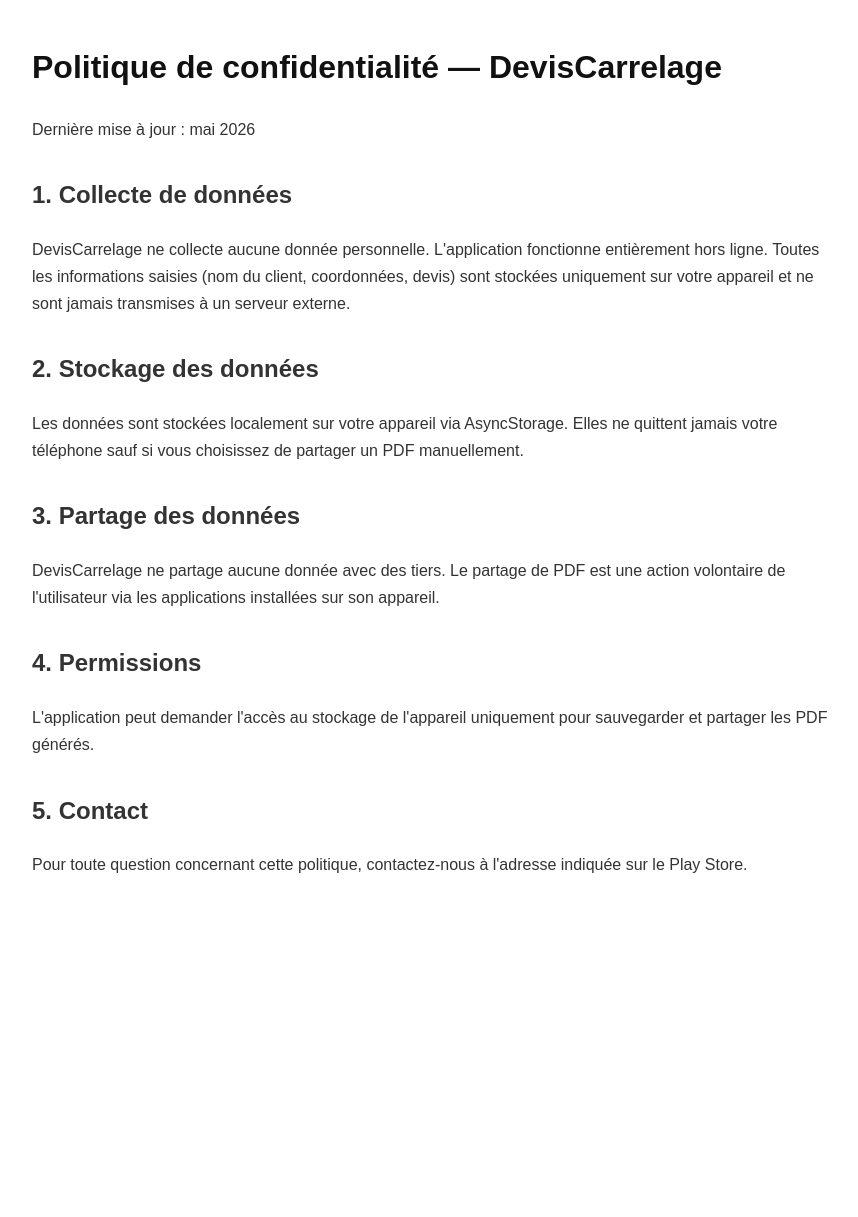
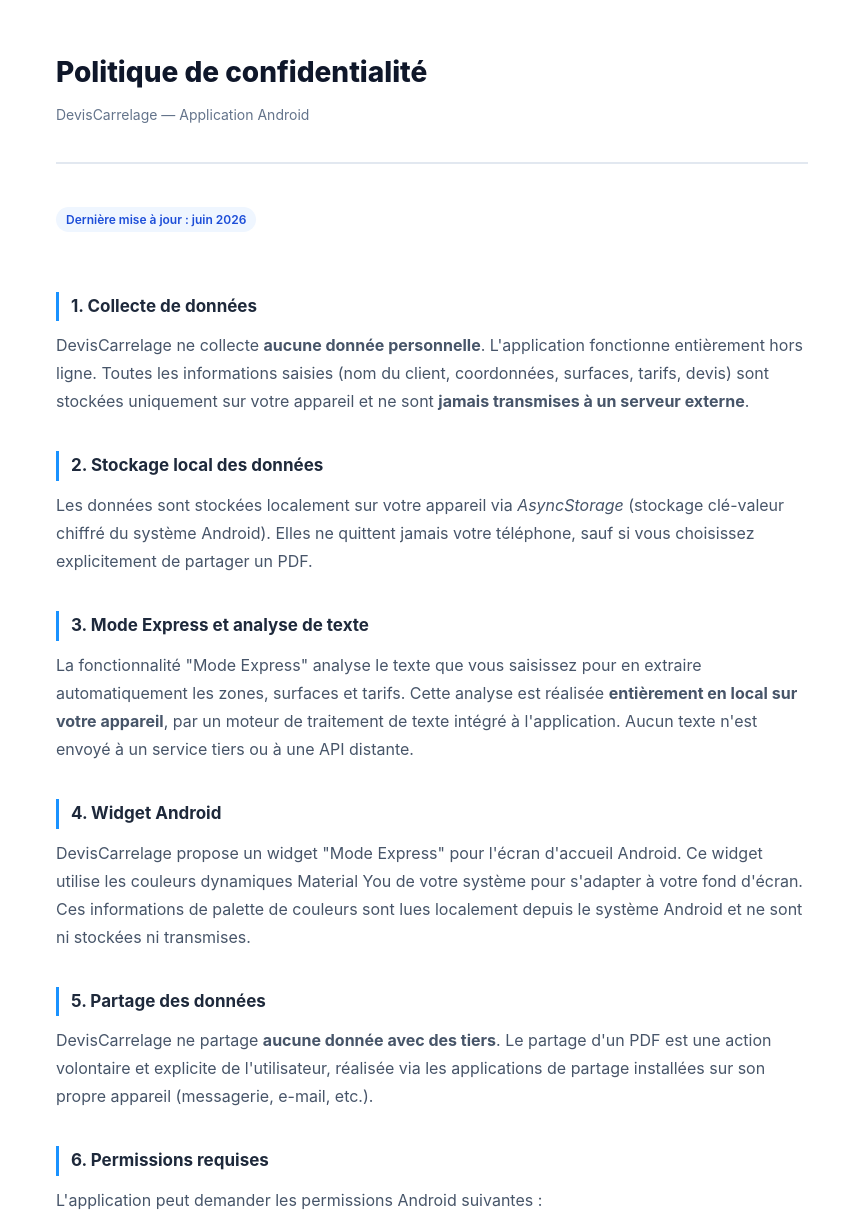
Before and after one commit to Draymondo/deviscarrelage-privacy, a plain HTML site: page index.html in a window 1280 px wide. Shown: the top 1217 px of the page, without its empty margins (208-1066 px from the left). Before the commit the page ends 918 px from the top, so only its background shows below. Drawn offline with Linux system fonts and the light colour scheme.

Commit message:
Update index.html

```diff
--- a/index.html
+++ b/index.html
@@ -5,28 +5,134 @@
   <meta name="viewport" content="width=device-width, initial-scale=1.0">
   <title>Politique de confidentialité — DevisCarrelage</title>
   <style>
-    body { font-family: Arial, sans-serif; max-width: 800px; margin: 40px auto; padding: 0 20px; color: #333; line-height: 1.7; }
-    h1 { color: #111; }
-    h2 { color: #333; margin-top: 32px; }
+    * { box-sizing: border-box; margin: 0; padding: 0; }
+    body {
+      font-family: -apple-system, BlinkMacSystemFont, 'Segoe UI', Arial, sans-serif;
+      max-width: 800px;
+      margin: 48px auto;
+      padding: 0 24px 64px;
+      color: #1e293b;
+      line-height: 1.75;
+      background: #fff;
+    }
+    header { border-bottom: 2px solid #e2e8f0; padding-bottom: 24px; margin-bottom: 40px; }
+    h1 { font-size: 28px; font-weight: 800; color: #0f172a; margin-bottom: 6px; }
+    .subtitle { color: #64748b; font-size: 14px; }
+    h2 {
+      font-size: 17px; font-weight: 700; color: #1e293b;
+      margin-top: 36px; margin-bottom: 10px;
+      padding-left: 12px;
+      border-left: 3px solid #1992ff;
+    }
+    p { color: #475569; margin-bottom: 10px; }
+    .tag {
+      display: inline-block; background: #eff6ff; color: #1d4ed8;
+      font-size: 12px; font-weight: 600; padding: 2px 10px;
+      border-radius: 999px; margin-bottom: 24px;
+    }
+    ul { padding-left: 20px; color: #475569; }
+    ul li { margin-bottom: 6px; }
+    footer {
+      margin-top: 56px; padding-top: 20px;
+      border-top: 1px solid #e2e8f0;
+      color: #94a3b8; font-size: 13px; text-align: center;
+    }
   </style>
 </head>
 <body>
-  <h1>Politique de confidentialité — DevisCarrelage</h1>
-  <p>Dernière mise à jour : mai 2026</p>
+
+  <header>
+    <h1>Politique de confidentialité</h1>
+    <p class="subtitle">DevisCarrelage — Application Android</p>
+  </header>
+
+  <span class="tag">Dernière mise à jour : juin 2026</span>
 
   <h2>1. Collecte de données</h2>
-  <p>DevisCarrelage ne collecte aucune donnée personnelle. L'application fonctionne entièrement hors ligne. Toutes les informations saisies (nom du client, coordonnées, devis) sont stockées uniquement sur votre appareil et ne sont jamais transmises à un serveur externe.</p>
+  <p>
+    DevisCarrelage ne collecte <strong>aucune donnée personnelle</strong>.
+    L'application fonctionne entièrement hors ligne. Toutes les informations saisies
+    (nom du client, coordonnées, surfaces, tarifs, devis) sont stockées uniquement
+    sur votre appareil et ne sont <strong>jamais transmises à un serveur externe</strong>.
+  </p>
 
-  <h2>2. Stockage des données</h2>
-  <p>Les données sont stockées localement sur votre appareil via AsyncStorage. Elles ne quittent jamais votre téléphone sauf si vous choisissez de partager un PDF manuellement.</p>
+  <h2>2. Stockage local des données</h2>
+  <p>
+    Les données sont stockées localement sur votre appareil via <em>AsyncStorage</em>
+    (stockage clé-valeur chiffré du système Android). Elles ne quittent jamais
+    votre téléphone, sauf si vous choisissez explicitement de partager un PDF.
+  </p>
 
-  <h2>3. Partage des données</h2>
-  <p>DevisCarrelage ne partage aucune donnée avec des tiers. Le partage de PDF est une action volontaire de l'utilisateur via les applications installées sur son appareil.</p>
+  <h2>3. Mode Express et analyse de texte</h2>
+  <p>
+    La fonctionnalité "Mode Express" analyse le texte que vous saisissez pour en
+    extraire automatiquement les zones, surfaces et tarifs. Cette analyse est réalisée
+    <strong>entièrement en local sur votre appareil</strong>, par un moteur de
+    traitement de texte intégré à l'application. Aucun texte n'est envoyé à un
+    service tiers ou à une API distante.
+  </p>
 
-  <h2>4. Permissions</h2>
-  <p>L'application peut demander l'accès au stockage de l'appareil uniquement pour sauvegarder et partager les PDF générés.</p>
+  <h2>4. Widget Android</h2>
+  <p>
+    DevisCarrelage propose un widget "Mode Express" pour l'écran d'accueil Android.
+    Ce widget utilise les couleurs dynamiques Material You de votre système pour
+    s'adapter à votre fond d'écran. Ces informations de palette de couleurs sont
+    lues localement depuis le système Android et ne sont ni stockées ni transmises.
+  </p>
 
-  <h2>5. Contact</h2>
-  <p>Pour toute question concernant cette politique, contactez-nous à l'adresse indiquée sur le Play Store.</p>
+  <h2>5. Partage des données</h2>
+  <p>
+    DevisCarrelage ne partage <strong>aucune donnée avec des tiers</strong>. Le partage
+    d'un PDF est une action volontaire et explicite de l'utilisateur, réalisée via les
+    applications de partage installées sur son propre appareil (messagerie, e-mail, etc.).
+  </p>
+
+  <h2>6. Permissions requises</h2>
+  <p>L'application peut demander les permissions Android suivantes :</p>
+  <ul>
+    <li><strong>Stockage (READ/WRITE_EXTERNAL_STORAGE)</strong> — pour sauvegarder les PDF générés dans le dossier Documents de l'appareil.</li>
+    <li><strong>Vibration (VIBRATE)</strong> — pour les retours haptiques lors des interactions (navigation, actions importantes).</li>
+    <li><strong>Widget écran d'accueil</strong> — pour afficher et mettre à jour le widget "Mode Express" sur l'écran d'accueil Android.</li>
+  </ul>
+  <p>Aucune de ces permissions n'est utilisée pour collecter ou transmettre des données.</p>
+
+  <h2>7. Données analytiques</h2>
+  <p>
+    DevisCarrelage n'intègre aucun outil d'analyse ou de suivi (Google Analytics,
+    Firebase Analytics, etc.). Aucune statistique d'utilisation n'est collectée.
+  </p>
+
+  <h2>8. Sécurité</h2>
+  <p>
+    Vos données restant exclusivement sur votre appareil, leur sécurité dépend de
+    la protection de votre téléphone (verrouillage, chiffrement Android).
+    Nous vous recommandons d'activer le verrouillage écran et la sauvegarde automatique
+    de votre appareil pour éviter toute perte de données.
+  </p>
+
+  <h2>9. Droits de l'utilisateur</h2>
+  <p>
+    Puisque toutes vos données sont stockées localement, vous en restez
+    l'unique propriétaire et maître. Vous pouvez les supprimer à tout moment
+    en désinstallant l'application ou en vidant l'historique depuis l'écran
+    Paramètres de l'application.
+  </p>
+
+  <h2>10. Modifications de cette politique</h2>
+  <p>
+    Toute mise à jour significative de cette politique sera mentionnée dans les
+    notes de version publiées sur le Google Play Store.
+  </p>
+
+  <h2>11. Contact</h2>
+  <p>
+    Pour toute question concernant cette politique de confidentialité,
+    contactez-nous via la fiche de l'application sur le Google Play Store.
+  </p>
+
+  <footer>
+    &copy; 2026 DevisCarrelage — Construit à Abidjan 🇨🇮 — powered by ATMOS technology
+  </footer>
+
 </body>
 </html>
```
